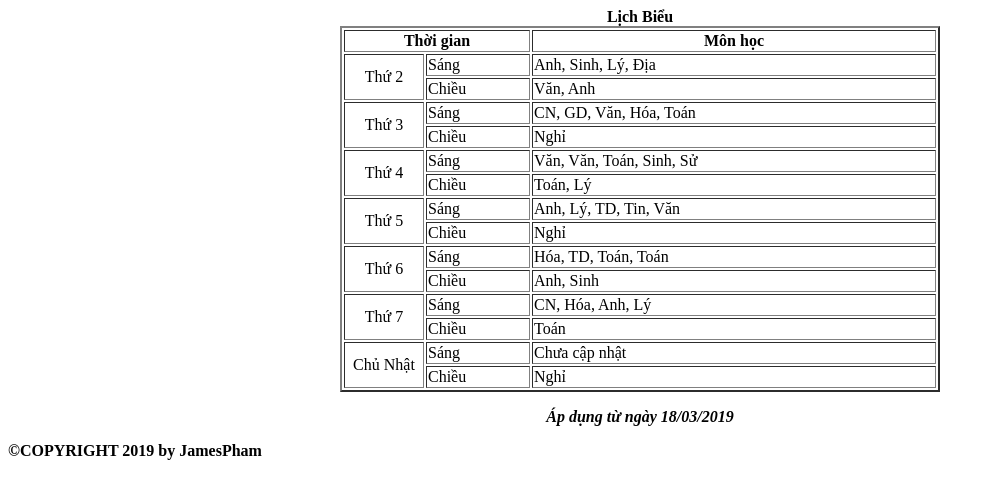
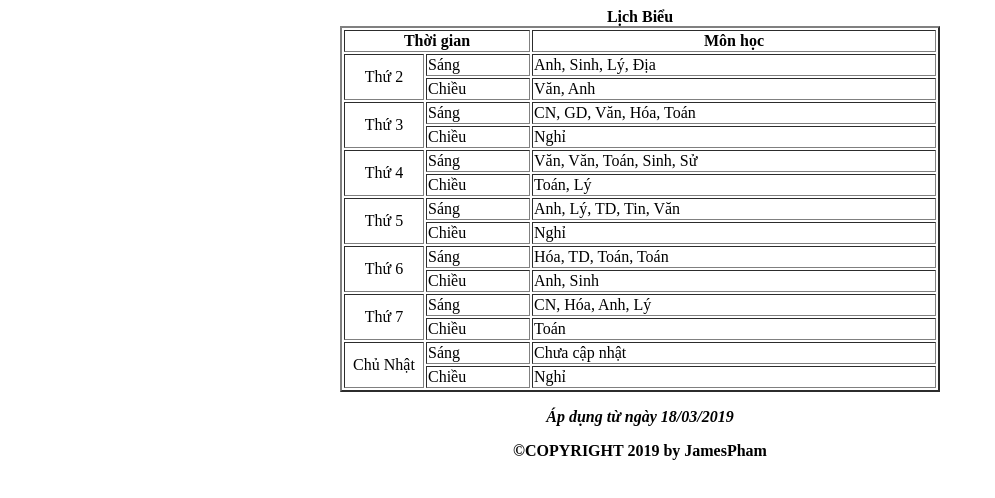
Before and after one commit to ngochaibkit/ngochaibkit.github.io, a plain HTML site: page index.html in a window 1280 px wide. Shown: the whole page, without its empty margins (0-995 px from the left). Drawn offline with Linux system fonts and the light colour scheme.

Commit message:
Update index.html

```diff
--- a/index.html
+++ b/index.html
@@ -85,6 +85,6 @@
 			</table>
 			<p><b><em>Áp dụng từ ngày 18/03/2019</em></b></p>
 		</center>
-		<p><b>&copy;COPYRIGHT 2019 by JamesPham</b><p>
+		<center><p><b>&copy;COPYRIGHT 2019 by JamesPham</b><p></center>
 	</body>
 </html>
```
